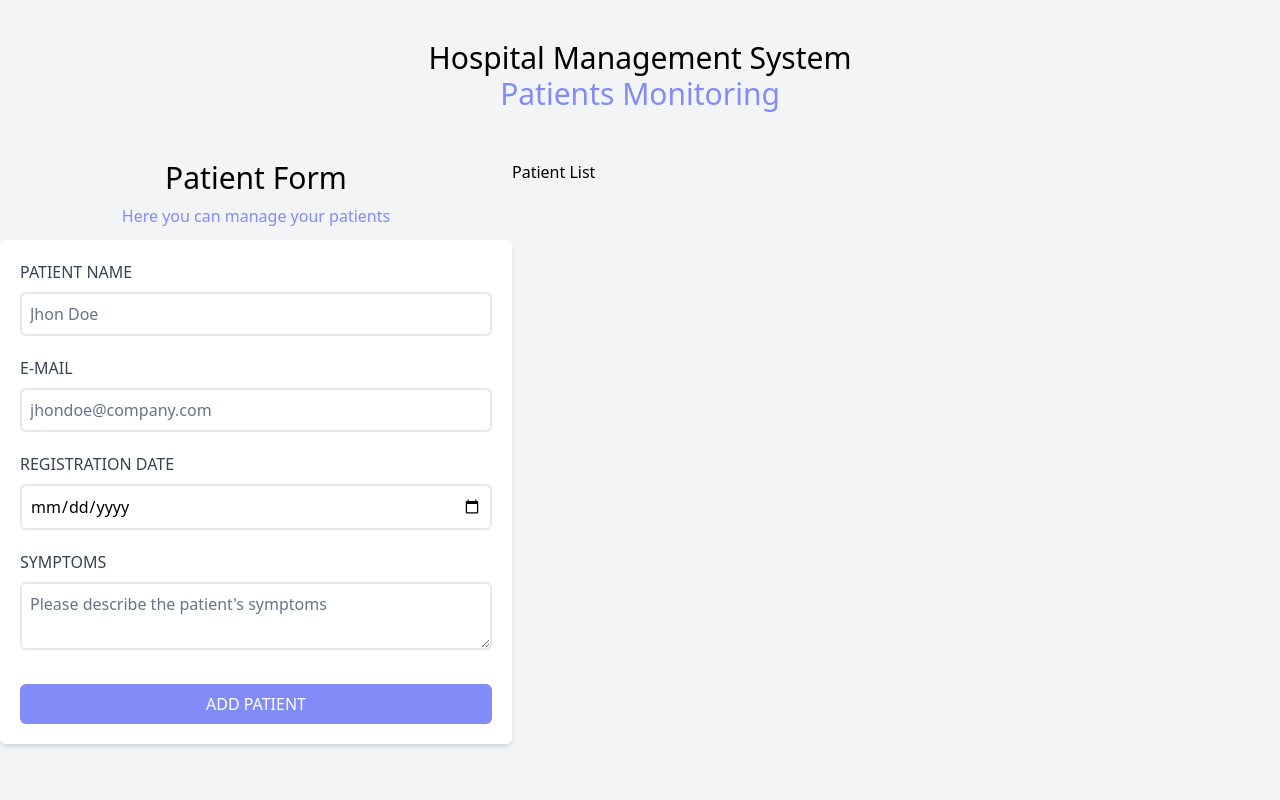
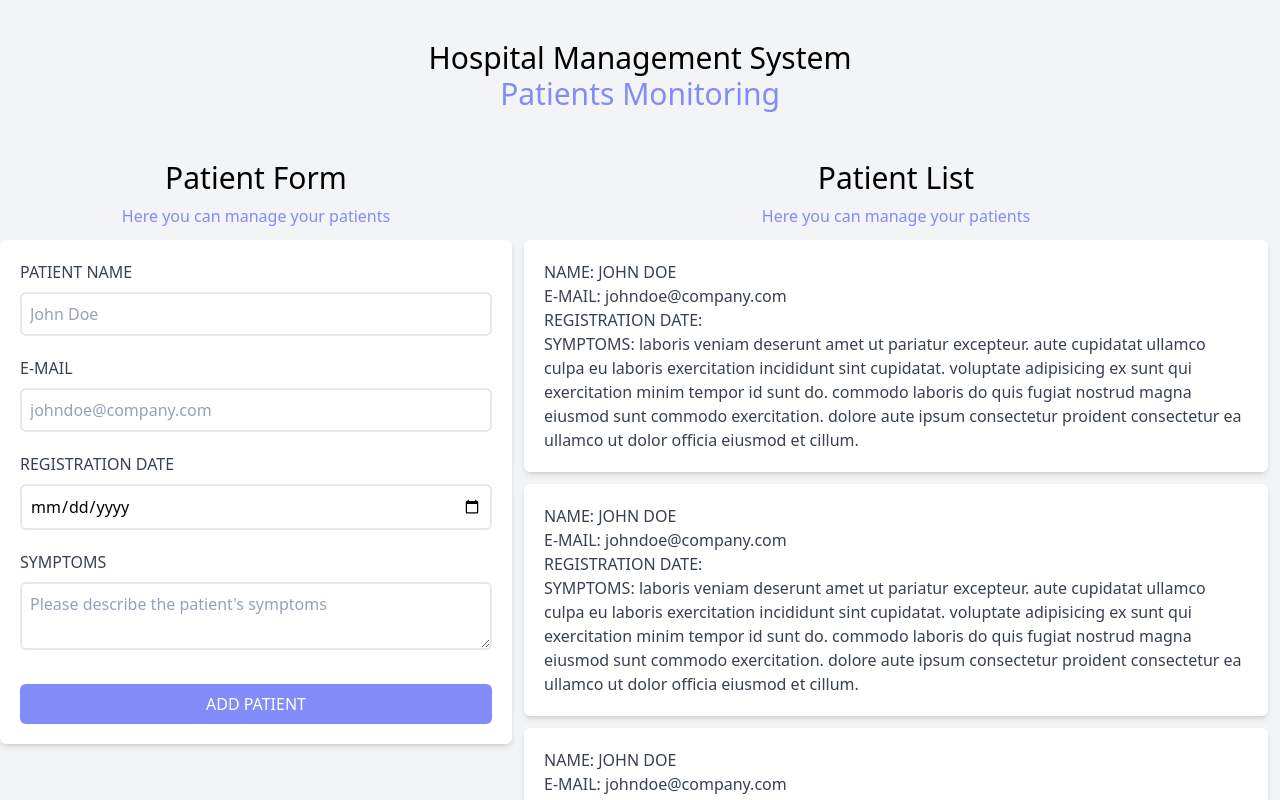
Before and after one commit to lopezisla/react-hospital, a React (Vite) app: page / in a window 1280 px wide. Shown: the top 800 px of the page. Built offline with nearby package versions, Linux system fonts and the light colour scheme.

Commit message:
add Patient component

```diff
--- /dev/null
+++ b/src/components/Patient.jsx
@@ -0,0 +1,29 @@
+const Patient = () => {
+  return (
+    <div className="bg-white shadow-md rounded-md py-5 px-5 m-3">
+      <p className="text-gray-700 font-medium uppercase">
+        Name: <span className="font-normal">John Doe</span>
+      </p>
+      <p className="text-gray-700 font-medium uppercase">
+        E-mail:{" "}
+        <span className="font-normal lowercase">johndoe@company.com</span>
+      </p>
+      <p className="text-gray-700 font-medium uppercase">
+        Registration Date: <span className="font-normal"></span>
+      </p>
+      <p className="text-gray-700 font-medium uppercase">
+        Symptoms:{" "}
+        <span className="font-normal lowercase">
+          Laboris veniam deserunt amet ut pariatur excepteur. Aute cupidatat
+          ullamco culpa eu laboris exercitation incididunt sint cupidatat.
+          Voluptate adipisicing ex sunt qui exercitation minim tempor id sunt
+          do. Commodo laboris do quis fugiat nostrud magna eiusmod sunt commodo
+          exercitation. Dolore aute ipsum consectetur proident consectetur ea
+          ullamco ut dolor officia eiusmod et cillum.{" "}
+        </span>
+      </p>
+    </div>
+  );
+};
+
+export default Patient;
--- a/src/components/PatientForm.jsx
+++ b/src/components/PatientForm.jsx
@@ -16,8 +16,8 @@ const PatientForm = () => {
           <input
             id="name"
             type="text"
-            placeholder="Jhon Doe"
-            className="border-2 w-full p-2 mt-2 placeholder-slate-500 rounded-md"
+            placeholder="John Doe"
+            className="border-2 w-full p-2 mt-2 placeholder-slate-400 rounded-md"
           />
         </div>
         <div className="mb-5">
@@ -30,8 +30,8 @@ const PatientForm = () => {
           <input
             id="email"
             type="email"
-            placeholder="jhondoe@company.com"
-            className="border-2 w-full p-2 mt-2 placeholder-slate-500 rounded-md"
+            placeholder="johndoe@company.com"
+            className="border-2 w-full p-2 mt-2 placeholder-slate-400 rounded-md"
           />
         </div>
         <div className="mb-5">
@@ -44,7 +44,7 @@ const PatientForm = () => {
           <input
             id="date"
             type="date"
-            className="border-2 w-full p-2 mt-2 placeholder-slate-500 rounded-md"
+            className="border-2 w-full p-2 mt-2 placeholder-slate-400 rounded-md"
           />
         </div>
         <div className="mb-5">
@@ -57,7 +57,7 @@ const PatientForm = () => {
           <textarea
             id="symptoms"
             placeholder="Please describe the patient's symptoms"
-            className="border-2 w-full p-2 mt-2 placeholder-slate-500 rounded-md"
+            className="border-2 w-full p-2 mt-2 placeholder-slate-400 rounded-md"
           ></textarea>
         </div>
         <input
--- a/src/components/PatientList.jsx
+++ b/src/components/PatientList.jsx
@@ -1,7 +1,20 @@
+import Patient from "./Patient";
 const PatientList = () => {
   return (
-    <div className="md:w-1/2 lg:w-3/5">
-      <h2>Patient List</h2>
+    <div className="md:w-1/2 lg:w-3/5 md:h-screen">
+      <h2 className="font-medium text-3xl text-center">Patient List</h2>
+      <p className="font-medium text-center mt-2 mb-3 text-indigo-400">
+        Here you can manage your patients
+      </p>
+      <div>
+        <Patient />
+        <Patient />
+        <Patient />
+        <Patient />
+        <Patient />
+        <Patient />
+        <Patient />
+      </div>
     </div>
   );
 };
```
